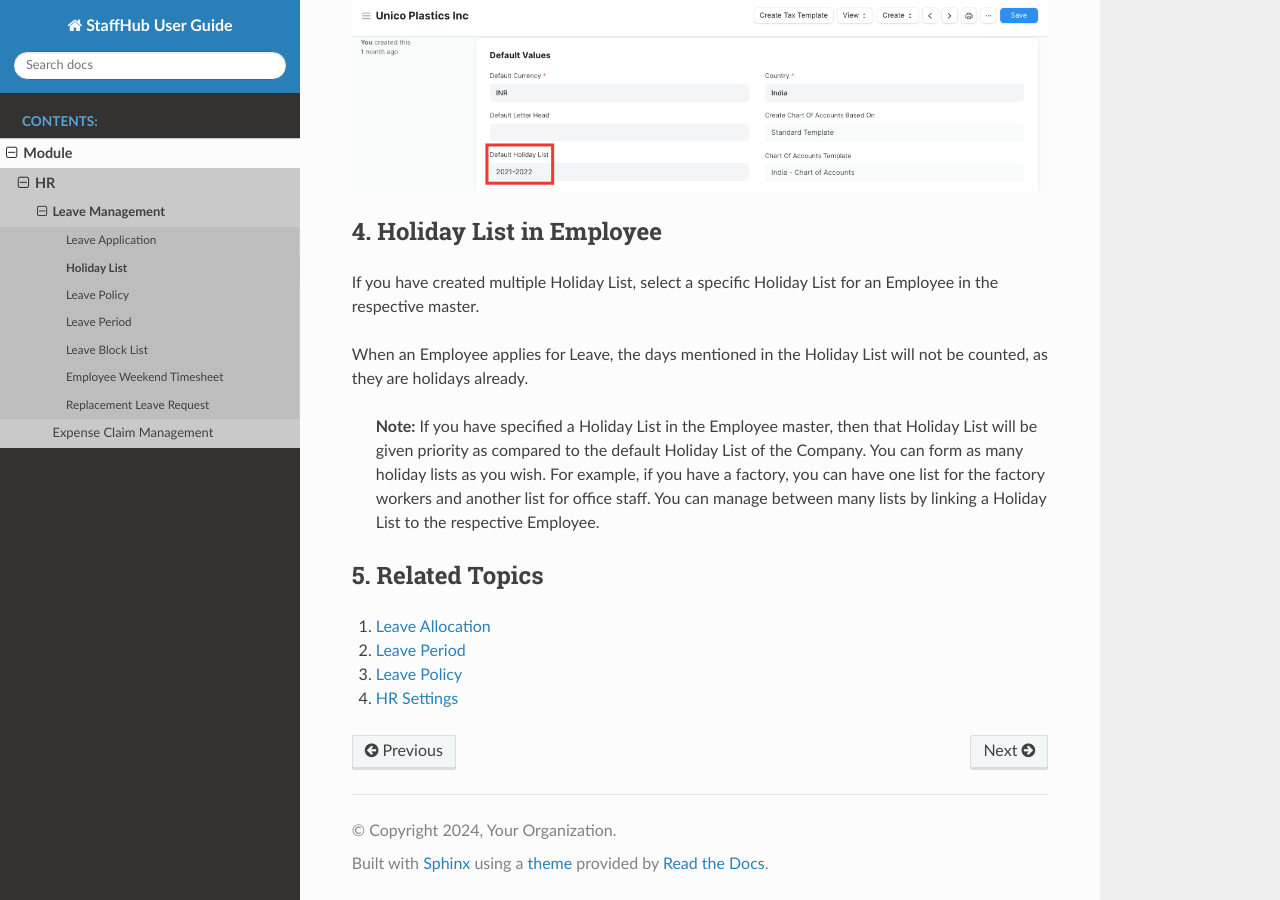
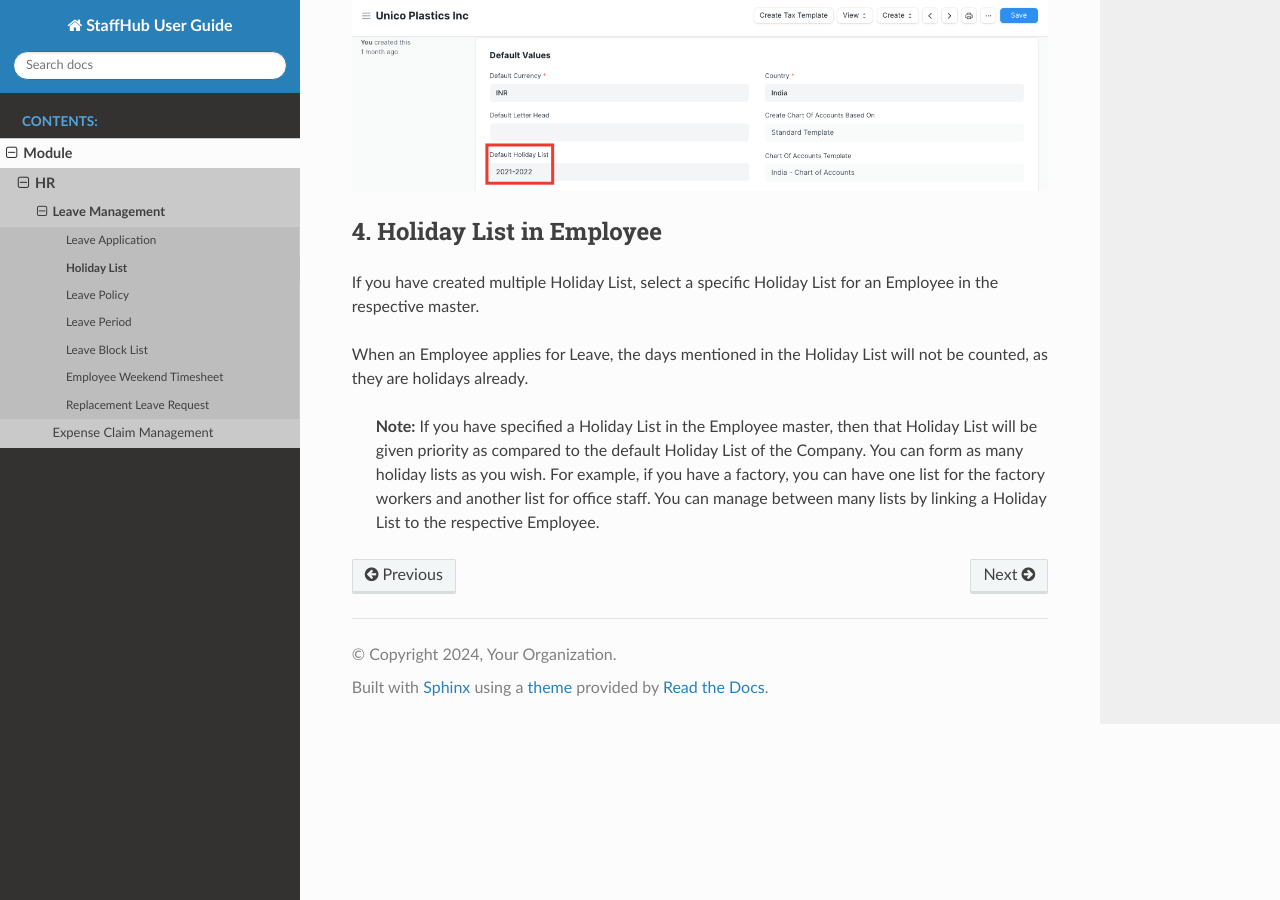
Before and after one commit to arvindder/staffhub-user-guide, a Sphinx documentation site: the page built from docs/module/hr/leave_management/holiday-list.md, in a window 1280 px wide and 900 px high, scrolled down 2108 px. Built offline with Sphinx 7.4.7 and the Read the Docs theme 3.1.0, drawn with Linux system fonts in a browser that asks for light colours.

```diff
--- a/docs/module/hr/leave_management/holiday-list.md
+++ b/docs/module/hr/leave_management/holiday-list.md
@@ -56,10 +56,3 @@
 When an Employee applies for Leave, the days mentioned in the Holiday List will not be counted, as they are holidays already.
 
 > **Note:** If you have specified a Holiday List in the Employee master, then that Holiday List will be given priority as compared to the default Holiday List of the Company. You can form as many holiday lists as you wish. For example, if you have a factory, you can have one list for the factory workers and another list for office staff. You can manage between many lists by linking a Holiday List to the respective Employee.
-
-## 5. Related Topics
-
-1.  [Leave Allocation](https://docs.frappe.io/erpnext/v13/user/manual/en/human-resources/leave-allocation)
-2.  [Leave Period](https://docs.frappe.io/erpnext/v13/user/manual/en/human-resources/leave-period)
-3.  [Leave Policy](https://docs.frappe.io/erpnext/v13/user/manual/en/human-resources/leave-policy)
-4.  [HR Settings](https://docs.frappe.io/erpnext/v13/user/manual/en/human-resources/hr-settings)
```
